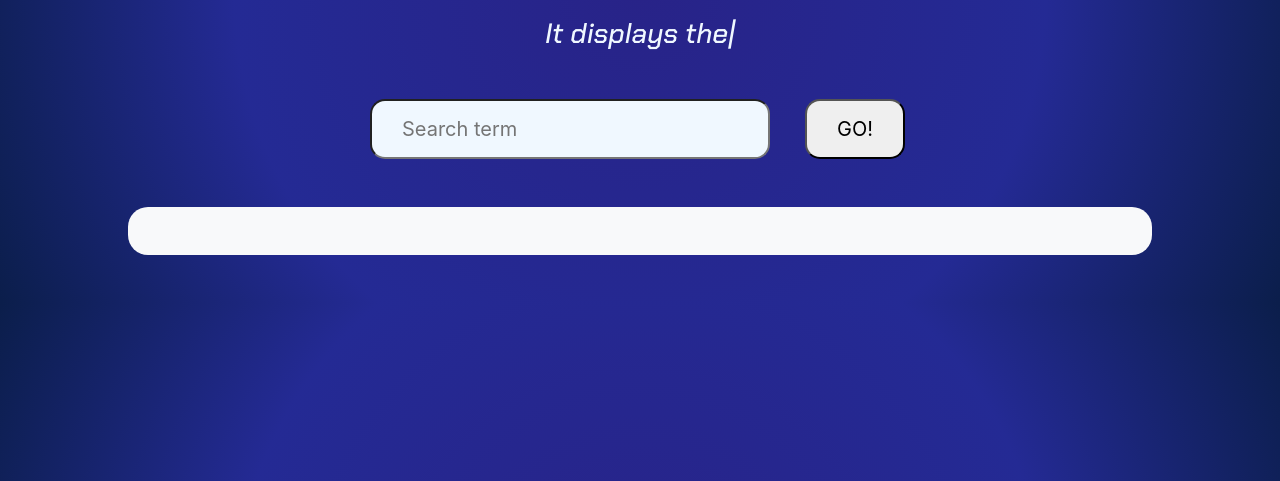
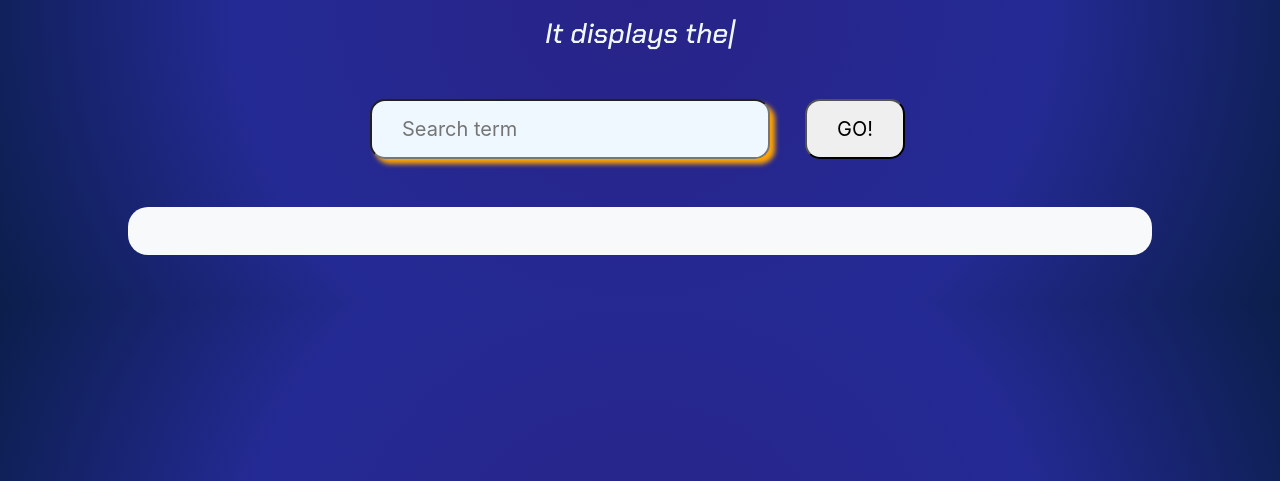
Before and after one commit to MattChan96/GoogleChallenge, a plain HTML site: page index.html in a window 1280 px wide. In both pictures the pointer is over the input "Search term". Shown: the part 319-800 px from the top of the page. Drawn offline with nearby package versions, Linux system fonts and the light colour scheme; a web font is replaced by a local one.

Commit message:
css stuff

```diff
--- a/styles/style.css
+++ b/styles/style.css
@@ -43,6 +43,11 @@ body {
     background-color: aliceblue;
     border-radius: 15px;
     margin-right: 5px;
+}
+
+#searchBar:hover {
+    box-shadow: 5px 5px 5px orange;
+    transition: 0.3s;
 }
 
 #submitBtn {
```
